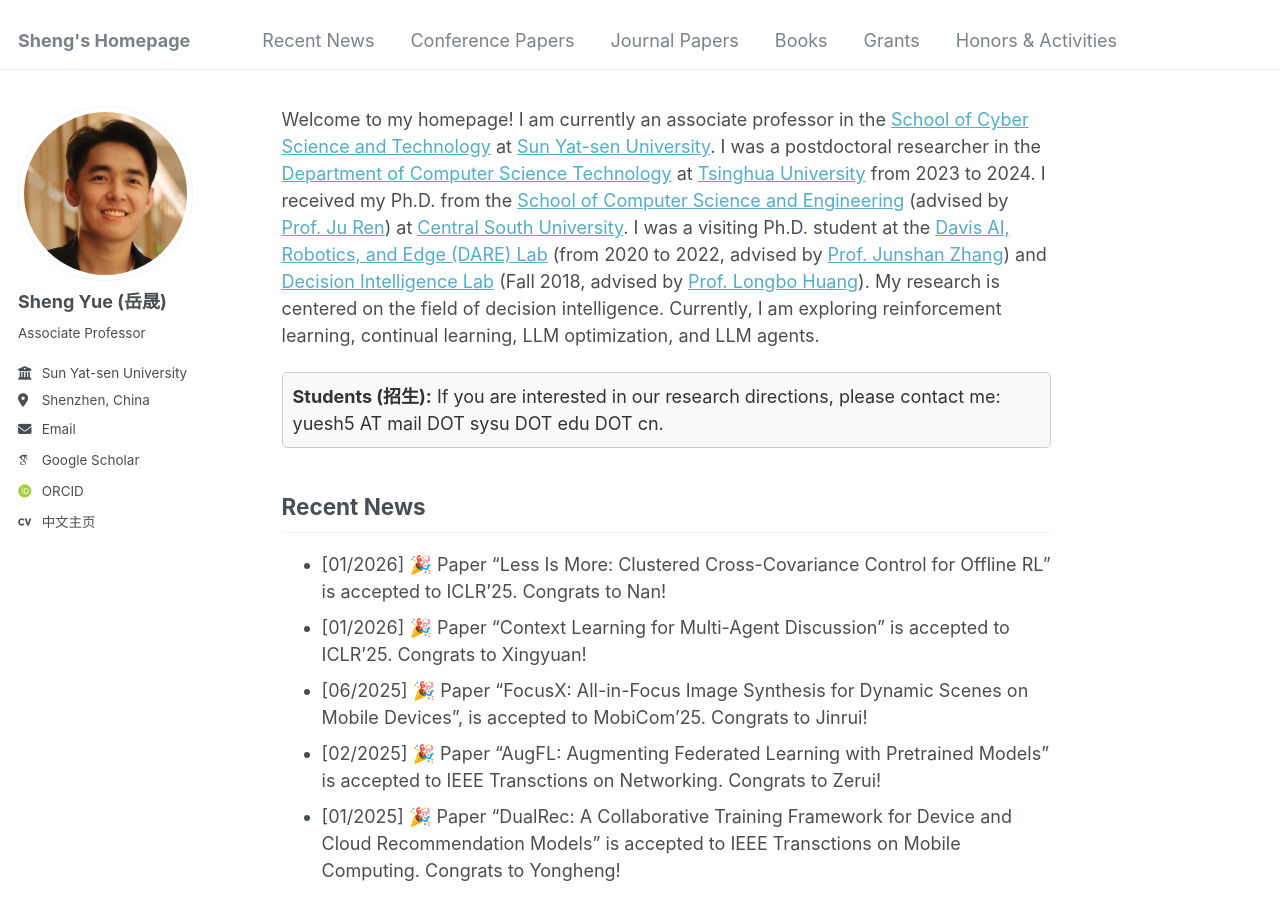
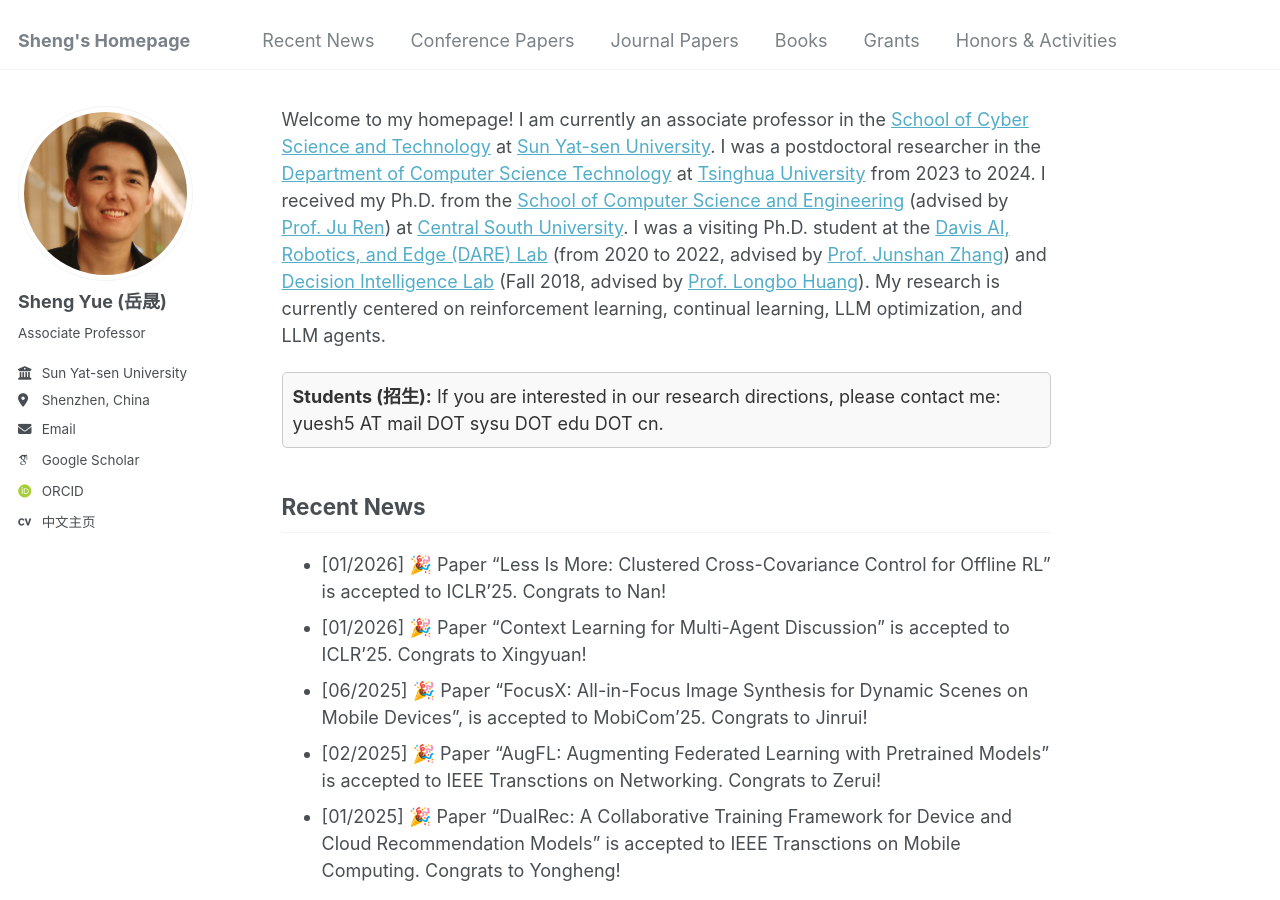
Before and after one commit to shaunyue/shaunyue.github.io, a Jekyll site: the page built from _pages/about.md, in a window 1280 px wide and 900 px high. Built offline with Jekyll 4.4.1, drawn with Linux system fonts in a browser that asks for light colours; some web fonts are replaced.

Commit message:
Update workspace changes

```diff
--- a/_pages/about.md
+++ b/_pages/about.md
@@ -7,7 +7,7 @@ redirect_from:
   - /about.html
 ---
 
-Welcome to my homepage! I am currently an associate professor in the [School of Cyber Science and Technology](https://scst.sysu.edu.cn) at [Sun Yat-sen University](https://www.sysu.edu.cn). I was a postdoctoral researcher in the [Department of Computer Science Technology](https://www.cs.tsinghua.edu.cn/) at [Tsinghua University](https://www.tsinghua.edu.cn/) from 2023 to 2024. I received my Ph.D. from the [School of Computer Science and Engineering](https://cse.csu.edu.cn/) (advised by [Prof. Ju Ren](https://juren1987.github.io/)) at [Central South University](https://www.csu.edu.cn). I was a visiting Ph.D. student at the [Davis AI, Robotics, and Edge (DARE) Lab](https://faculty.engineering.ucdavis.edu/jzhang/research-group/) (from 2020 to 2022, advised by [Prof. Junshan Zhang](https://faculty.engineering.ucdavis.edu/jzhang/)) and [Decision Intelligence Lab](https://people.iiis.tsinghua.edu.cn/~dilab/index.html) (Fall 2018, advised by [Prof. Longbo Huang](http://people.iiis.tsinghua.edu.cn/~huang/index.html)). My research is centered on the field of decision intelligence. Currently, I am exploring reinforcement learning, continual learning, LLM optimization, and LLM agents.
+Welcome to my homepage! I am currently an associate professor in the [School of Cyber Science and Technology](https://scst.sysu.edu.cn) at [Sun Yat-sen University](https://www.sysu.edu.cn). I was a postdoctoral researcher in the [Department of Computer Science Technology](https://www.cs.tsinghua.edu.cn/) at [Tsinghua University](https://www.tsinghua.edu.cn/) from 2023 to 2024. I received my Ph.D. from the [School of Computer Science and Engineering](https://cse.csu.edu.cn/) (advised by [Prof. Ju Ren](https://juren1987.github.io/)) at [Central South University](https://www.csu.edu.cn). I was a visiting Ph.D. student at the [Davis AI, Robotics, and Edge (DARE) Lab](https://faculty.engineering.ucdavis.edu/jzhang/research-group/) (from 2020 to 2022, advised by [Prof. Junshan Zhang](https://faculty.engineering.ucdavis.edu/jzhang/)) and [Decision Intelligence Lab](https://people.iiis.tsinghua.edu.cn/~dilab/index.html) (Fall 2018, advised by [Prof. Longbo Huang](http://people.iiis.tsinghua.edu.cn/~huang/index.html)). My research is currently centered on reinforcement learning, continual learning, LLM optimization, and LLM agents.
 
 <script>
 function toggleContent(id) {
```
